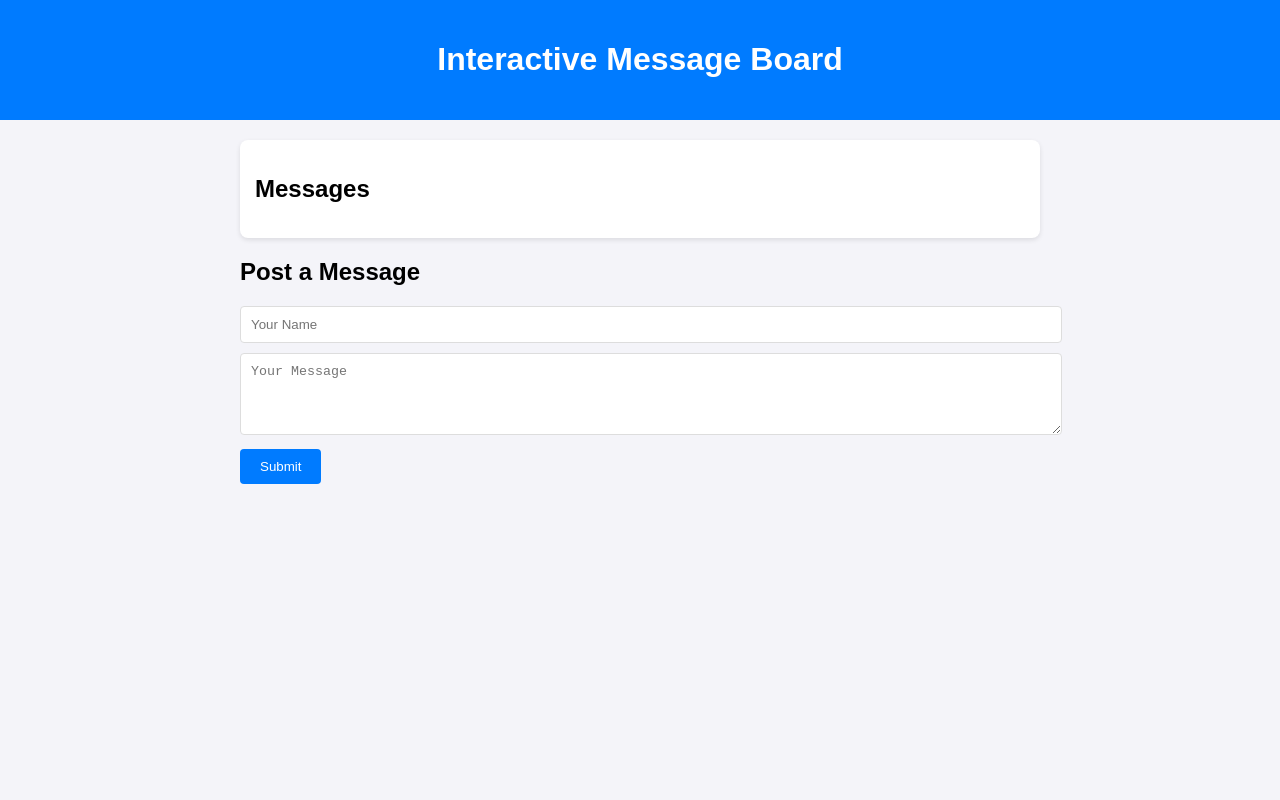
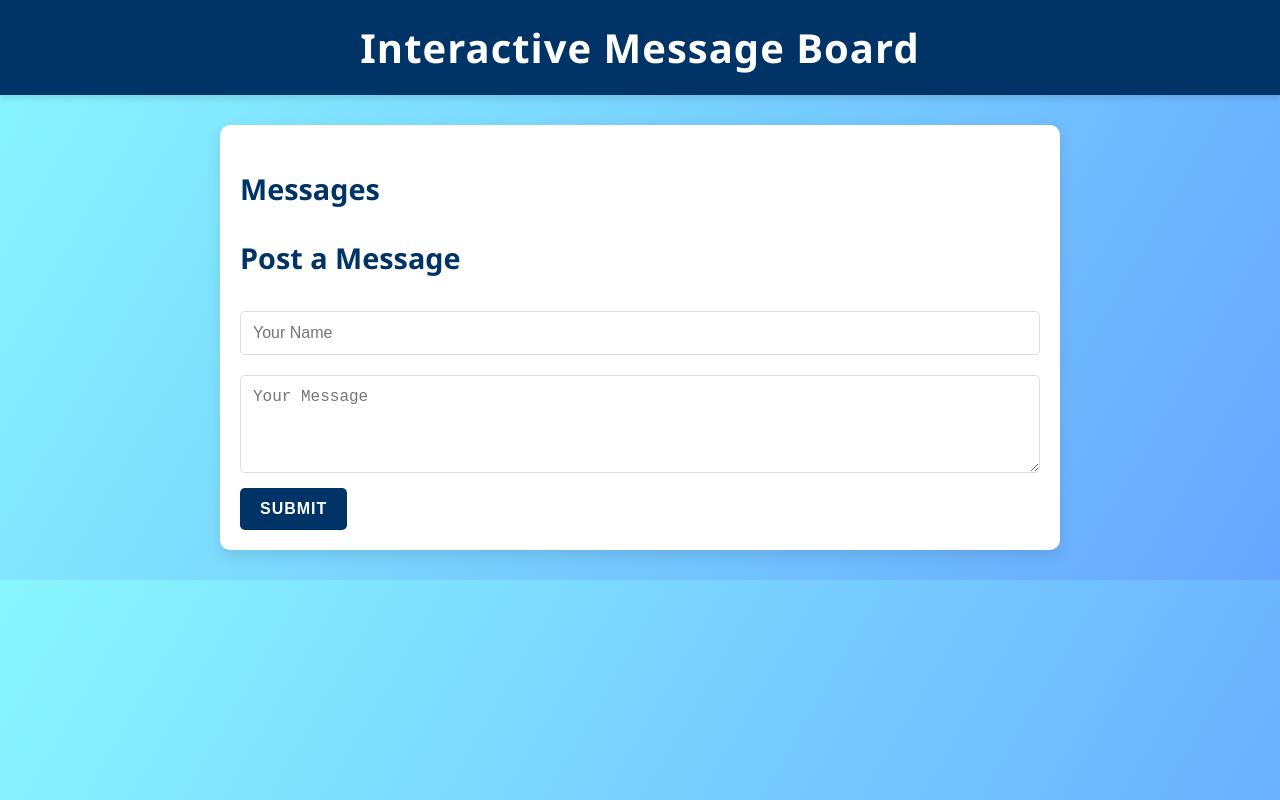
Before and after one commit to IsiahCampbell123/Message-Board-Site, a plain HTML site: page index.html in a window 1280 px wide. Drawn offline with Linux system fonts and the light colour scheme.

Commit message:
Update index.html

```diff
--- a/index.html
+++ b/index.html
@@ -6,63 +6,101 @@
     <title>Interactive Message Board</title>
     <style>
         body {
-            font-family: Arial, sans-serif;
+            font-family: 'Segoe UI', Tahoma, Geneva, Verdana, sans-serif;
             margin: 0;
             padding: 0;
-            background-color: #f4f4f9;
+            background: linear-gradient(120deg, #89f7fe, #66a6ff);
+            color: #333;
         }
         .header {
-            background-color: #007BFF;
-            color: white;
+            background: #003366;
+            color: #fff;
             padding: 20px;
             text-align: center;
+            box-shadow: 0 4px 6px rgba(0, 0, 0, 0.1);
+        }
+        .header h1 {
+            margin: 0;
+            font-size: 2.5rem;
+            font-weight: bold;
+            letter-spacing: 1px;
         }
         .container {
             padding: 20px;
             max-width: 800px;
-            margin: auto;
+            margin: 30px auto;
+            background: #fff;
+            border-radius: 10px;
+            box-shadow: 0 6px 15px rgba(0, 0, 0, 0.1);
         }
         .message-board {
-            background: white;
-            padding: 15px;
-            border-radius: 8px;
-            box-shadow: 0 2px 5px rgba(0, 0, 0, 0.1);
+            margin-top: 20px;
+        }
+        .message-board h2 {
+            margin-bottom: 10px;
+            font-size: 1.8rem;
+            color: #003366;
         }
         .message {
-            border-bottom: 1px solid #ddd;
+            border-bottom: 1px solid #f0f0f0;
             padding: 10px 0;
+            transition: background 0.3s;
+        }
+        .message:hover {
+            background: #f9f9f9;
+        }
+        .author {
+            font-weight: bold;
+            color: #003366;
+            font-size: 1.1rem;
+        }
+        .content {
+            margin-top: 5px;
+            font-size: 1rem;
+            color: #555;
         }
         .message:last-child {
             border-bottom: none;
         }
-        .author {
-            font-weight: bold;
-            color: #007BFF;
+        .message-form {
+            margin-top: 30px;
         }
-        .content {
-            margin-top: 5px;
-        }
-        .message-form {
-            margin-top: 20px;
+        .message-form h2 {
+            font-size: 1.8rem;
+            color: #003366;
         }
         .message-form input,
         .message-form textarea {
             width: 100%;
-            padding: 10px;
-            margin-bottom: 10px;
+            padding: 12px;
+            margin: 10px 0;
             border: 1px solid #ddd;
-            border-radius: 4px;
+            border-radius: 5px;
+            font-size: 1rem;
+            box-sizing: border-box;
+            transition: border-color 0.3s;
+        }
+        .message-form input:focus,
+        .message-form textarea:focus {
+            border-color: #007BFF;
+            outline: none;
         }
         .message-form button {
-            padding: 10px 20px;
-            background-color: #007BFF;
-            color: white;
+            display: inline-block;
+            padding: 12px 20px;
+            background: #003366;
+            color: #fff;
+            font-size: 1rem;
+            font-weight: bold;
+            text-transform: uppercase;
+            letter-spacing: 1px;
             border: none;
-            border-radius: 4px;
+            border-radius: 5px;
             cursor: pointer;
+            transition: background 0.3s;
         }
         .message-form button:hover {
-            background-color: #0056b3;
+            background: #00509e;
         }
     </style>
 </head>
```
